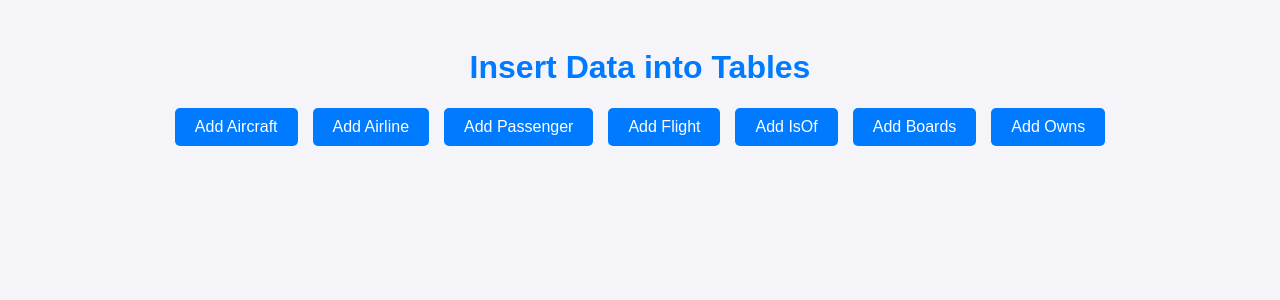
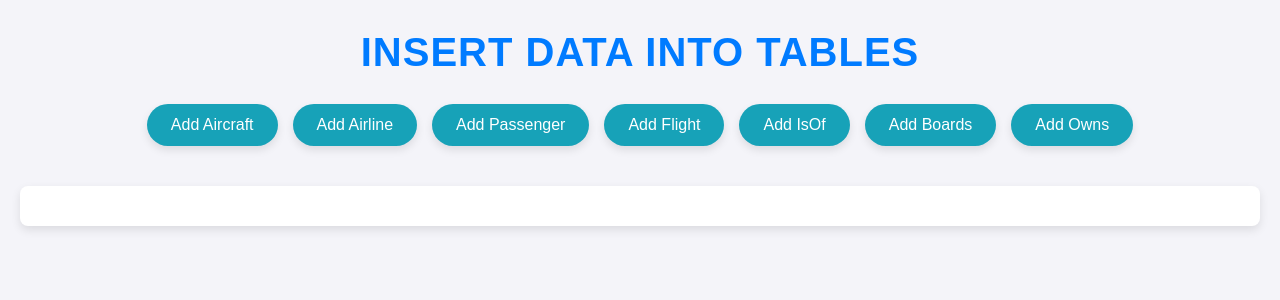
Before and after one commit to xaerru/NMAirport, a Flask app: page /insert in a window 1280 px wide. Shown: the top 300 px of the page. Run offline with Flask 3, Linux system fonts and the light colour scheme.

Commit message:
Update styles.css

```diff
--- a/app/static/styles.css
+++ b/app/static/styles.css
@@ -1,59 +1,155 @@
+/* Global styles */
+* {
+    box-sizing: border-box;
+    margin: 0;
+    padding: 0;
+}
+
 body {
-    font-family: Arial, sans-serif;
+    font-family: 'Arial', sans-serif;
     background-color: #f4f4f9;
     color: #333;
     text-align: center;
     padding: 20px;
+    line-height: 1.6;
 }
 
 h1 {
     color: #007bff;
+    margin-bottom: 20px;
+    font-size: 2.5rem;
+    text-transform: uppercase;
+    letter-spacing: 1px;
 }
 
-#table-buttons {
+/* Action buttons container */
+#actions, #table-buttons {
     display: flex;
+    flex-wrap: wrap;
     justify-content: center;
     gap: 15px;
     margin-top: 20px;
 }
 
-button {
-    padding: 10px 20px;
+#actions a, #table-buttons button {
+    display: inline-block;
+    padding: 12px 24px;
     font-size: 16px;
     background-color: #007bff;
     color: white;
     border: none;
-    border-radius: 5px;
+    border-radius: 30px;
+    text-decoration: none;
     cursor: pointer;
-    transition: background-color 0.3s;
+    transition: all 0.3s ease;
+    box-shadow: 0 4px 8px rgba(0, 0, 0, 0.1);
 }
 
-button:hover {
+#actions a:hover, #table-buttons button:hover {
     background-color: #0056b3;
+    transform: translateY(-3px);
 }
 
-#content {
-    margin-top: 20px;
+#actions a {
+    background-color: #28a745;
 }
 
-table {
-    margin: 0 auto;
-    width: 80%;
-    border-collapse: collapse;
-    margin-top: 20px;
+#actions a:hover {
+    background-color: #218838;
 }
 
-table, th, td {
-    border: 1px solid #ddd;
-    padding: 10px;
+#table-buttons button {
+    background-color: #17a2b8;
+}
+
+#table-buttons button:hover {
+    background-color: #138496;
+}
+
+/* Table Styling */
+table {
+    margin: 30px auto;
+    width: 90%;
+    max-width: 1200px;
+    border-collapse: collapse;
+    box-shadow: 0 4px 8px rgba(0, 0, 0, 0.1);
+}
+
+table th, table td {
+    padding: 15px;
     text-align: center;
 }
 
 th {
     background-color: #007bff;
     color: white;
+    font-size: 1.1rem;
+    font-weight: bold;
+}
+
+td {
+    background-color: #fff;
+    border-bottom: 1px solid #ddd;
 }
 
 tr:nth-child(even) {
     background-color: #f2f2f2;
 }
+
+tr:hover {
+    background-color: #e9ecef;
+}
+
+/* Form container */
+#form-container {
+    margin-top: 40px;
+    padding: 20px;
+    background-color: white;
+    border-radius: 8px;
+    box-shadow: 0 4px 10px rgba(0, 0, 0, 0.1);
+}
+
+button {
+    font-size: 16px;
+    background-color: #007bff;
+    color: white;
+    border: none;
+    border-radius: 30px;
+    cursor: pointer;
+    transition: all 0.3s ease;
+}
+
+button:hover {
+    background-color: #0056b3;
+    transform: translateY(-3px);
+}
+
+/* Responsive Design */
+@media screen and (max-width: 768px) {
+    h1 {
+        font-size: 2rem;
+    }
+
+    #actions, #table-buttons {
+        flex-direction: column;
+    }
+
+    #table-buttons button {
+        width: 100%;
+        margin: 5px 0;
+    }
+
+    table {
+        width: 100%;
+        font-size: 0.9rem;
+    }
+
+    table th, table td {
+        padding: 12px;
+    }
+
+    #form-container {
+        width: 100%;
+        padding: 15px;
+    }
+}
```
